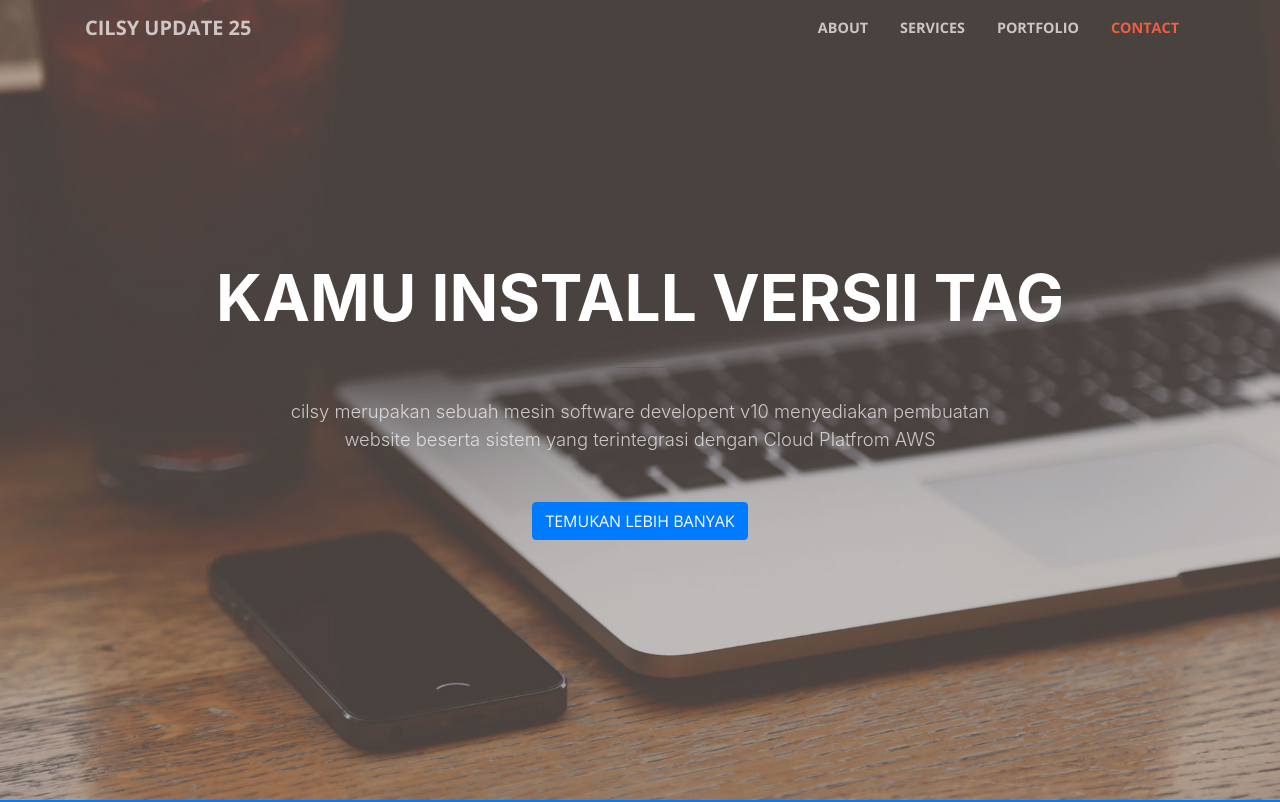
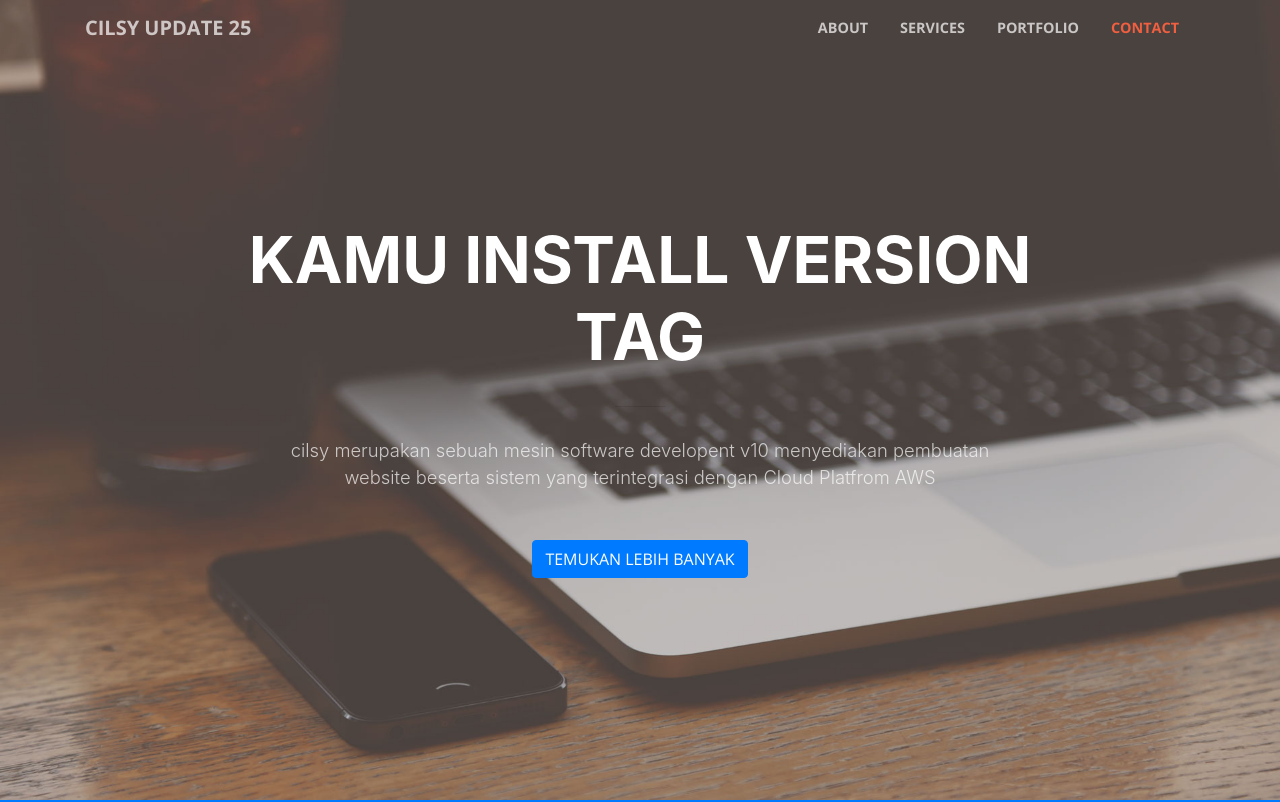
Before and after one commit to Rizal-I/LandingPage, a website with bundled scripts: page index.html in a window 1280 px wide. Shown: the top 802 px of the page. Built offline with nearby package versions, Linux system fonts and the light colour scheme.

Commit message:
Update index.html

```diff
--- a/index.html
+++ b/index.html
@@ -59,7 +59,7 @@
       <div class="row">
         <div class="col-lg-10 mx-auto">
           <h1 class="text-uppercase">
-            <strong>Kamu install versii tag</strong>
+            <strong>Kamu install version tag</strong>
           </h1>
           <hr>
         </div>
```
